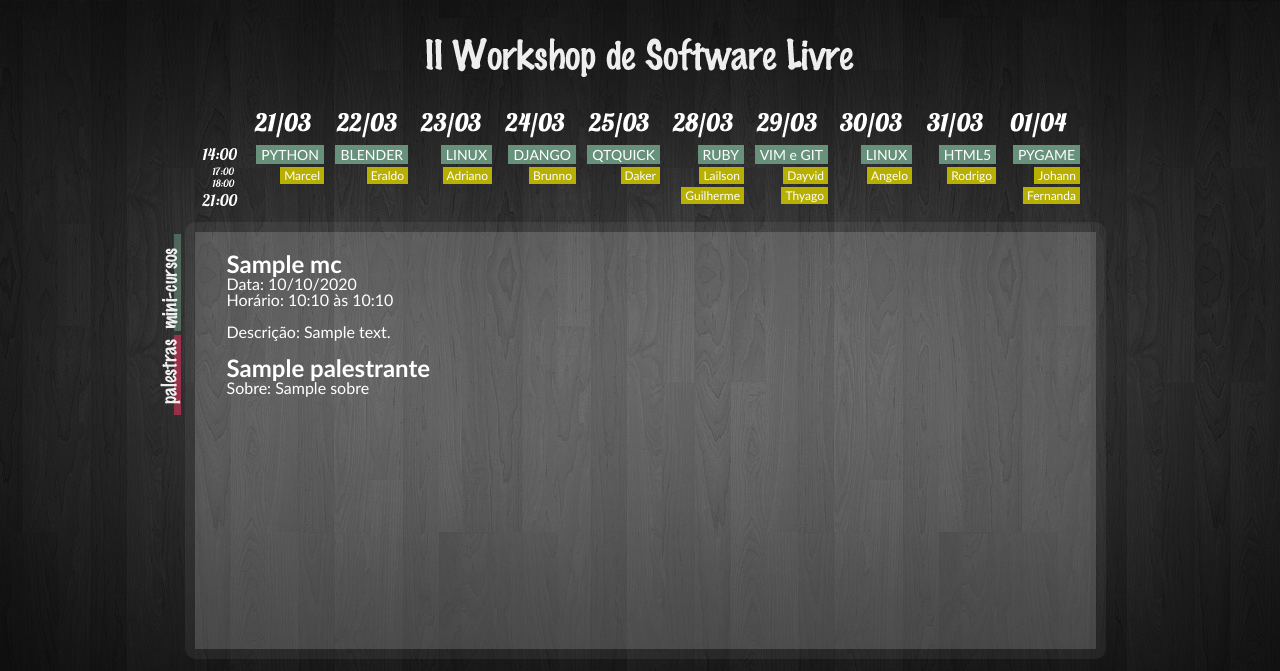
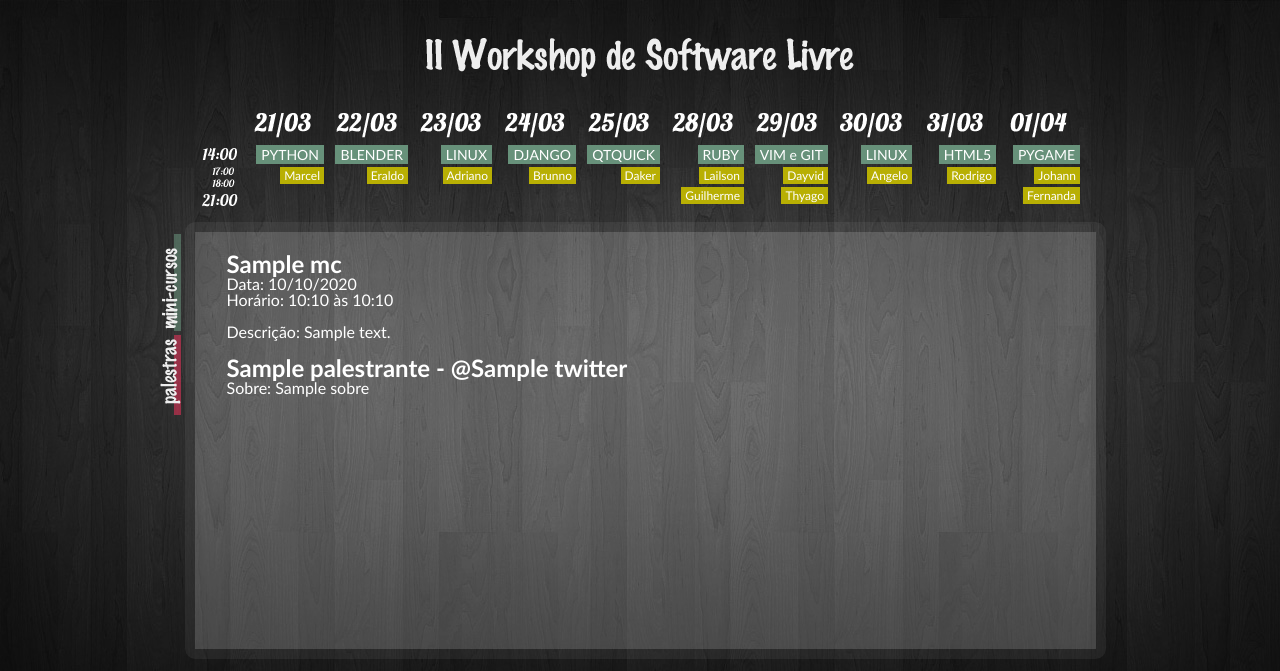
Before and after one commit to cinlug/wsl-portal, a Django app: template src/templates/minicurso.html in a window 1280 px wide. Shown: the top 671 px of the page. Run offline with Django 3.2, Linux system fonts and the light colour scheme; the template is opened without the code that fills it: most values are stand-ins (such as "Sample title", 1, 10 or a date in 2020).

Commit message:
url do twitter

```diff
--- a/src/templates/esqueleto.html
+++ b/src/templates/esqueleto.html
@@ -36,6 +36,7 @@
 						</tr>
 						<tr>
 							<td>
+								<div class="hr-14"></div>
 								<div class="hr-curso"><a href="/minicurso/python"> PYTHON </a></div>
 								<div class="hr-palestrante"><a href="/palestrante/marcel-caraciolo"> Marcel </a></div>
 							</td>
@@ -44,36 +45,44 @@
 								<div class="hr-palestrante"> <a href="/palestrante/eraldo-guerra"> Eraldo </a></div>
 							</td>
 							<td>
+								<div class="hr-14"></div>
 								<div class="hr-curso"><a href="/minicurso/linux-basico"> LINUX </a></div>
 								<div class="hr-palestrante"><a href="/palestrante/adriano-melo"> Adriano </a></div>
 							</td>
 							<td>
+								<div class="hr-14"></div>
 								<div class="hr-curso"><a href="/minicurso/django"> DJANGO </a></div>
 								<div class="hr-palestrante"><a href="/palestrante/brunno-gomes"> Brunno </a></div>
 							</td>
 							<td>
+								<div class="hr-14"></div>
 								<div class="hr-curso"><a href="/minicurso/qtquick"> QTQUICK </a></div>
 								<div class="hr-palestrante"><a href="/palestrante/daker-fernandes"> Daker </a></div>
 							</td>
 							<td>
+								<div class="hr-14"></div>
 								<div class="hr-curso"><a href="/minicurso/ruby"> RUBY </a></div>
-								<div class="hr-palestrante"><a href="/palestante/laison-bandeira"> Lailson </a></div>
+								<div class="hr-palestrante"><a href="/palestrante/laison-bandeira"> Lailson </a></div>
 								<div class="hr-palestrante"><a href="/palestrante/guilherme-carvalho"> Guilherme </a></div>
 							</td>
 							<td>
+								<div class="hr-14"></div>
 								<div class="hr-curso"><a href="/minicurso/vim-git"> VIM e GIT </a></div>
 								<div class="hr-palestrante"><a href="/palestrante/dayvid-victor"> Dayvid </a></div>
 								<div class="hr-palestrante"><a href="/palestrante/thyago-porpino"> Thyago </a></div>
 							</td>
 							<td>
+								<div class="hr-14"></div>
 								<div class="hr-curso"><a href="/minicurso/linux-avancado"> LINUX </a></div>
 								<div class="hr-palestrante"><a href="/palestrante/angelo-brito"> Angelo </a></div>
 							</td>
 							<td>
+								<div class="hr-14"></div>
 								<div class="hr-curso"><a href="/minicurso/html5"> HTML5 </a></div>
 								<div class="hr-palestrante"><a href="/palestrante/rodrigo-muniz"> Rodrigo </a></div>
 							</td>
 							<td>
+								<div class="hr-14"></div>
 								<div class="hr-curso"><a href="/minicurso/pygame"> PYGAME </a></div>
 								<div class="hr-palestrante"><a href="/palestrante/johann-gomes"> Johann </a></div>
 								<div class="hr-palestrante"><a href="/palestrante/fernanda-araujo"> Fernanda </a></div>
--- a/src/templates/minicurso.html
+++ b/src/templates/minicurso.html
@@ -11,7 +11,10 @@
 		<div id="box-palestrantes">
 		{% for palestrante in palestrantes %}
 			<div class="box-palestrante">
-				<h1>{{palestrante.nome}}</h1>
+				<h1>{{palestrante.nome}}
+				{% ifnotequal palestrante.twitter "#" %}
+					- <a href="http://twitter.com/{{palestrante.twitter}}">@{{palestrante.twitter}}</a>
+				{% endifnotequal %}</h1>
 				<p>Sobre: {{palestrante.sobre}}</p>
 			</div>
 		{% endfor %}
--- a/src/templates/palestrante.html
+++ b/src/templates/palestrante.html
@@ -2,7 +2,10 @@
 
 {% block content %}
 	<div class="txt-box">
-		<h1>{{palestrante.nome}}</h1>
+		<h1>{{palestrante.nome}}
+		{% ifnotequal palestrante.twitter "#" %}
+			- <a href="http://twitter.com/{{palestrante.twitter}}">@{{palestrante.twitter}}</a>
+		{% endifnotequal %}</h1>
 		<img src="{{palestrante.foto}}" />
 		<p>Sobre: {{palestrante.sobre}}</p>
 		<a href="{{palestrante.twitter}}">Twitter</a>
```
Also changed, not shown: src/static/css/wsl.css (line endings or trailing spaces).
